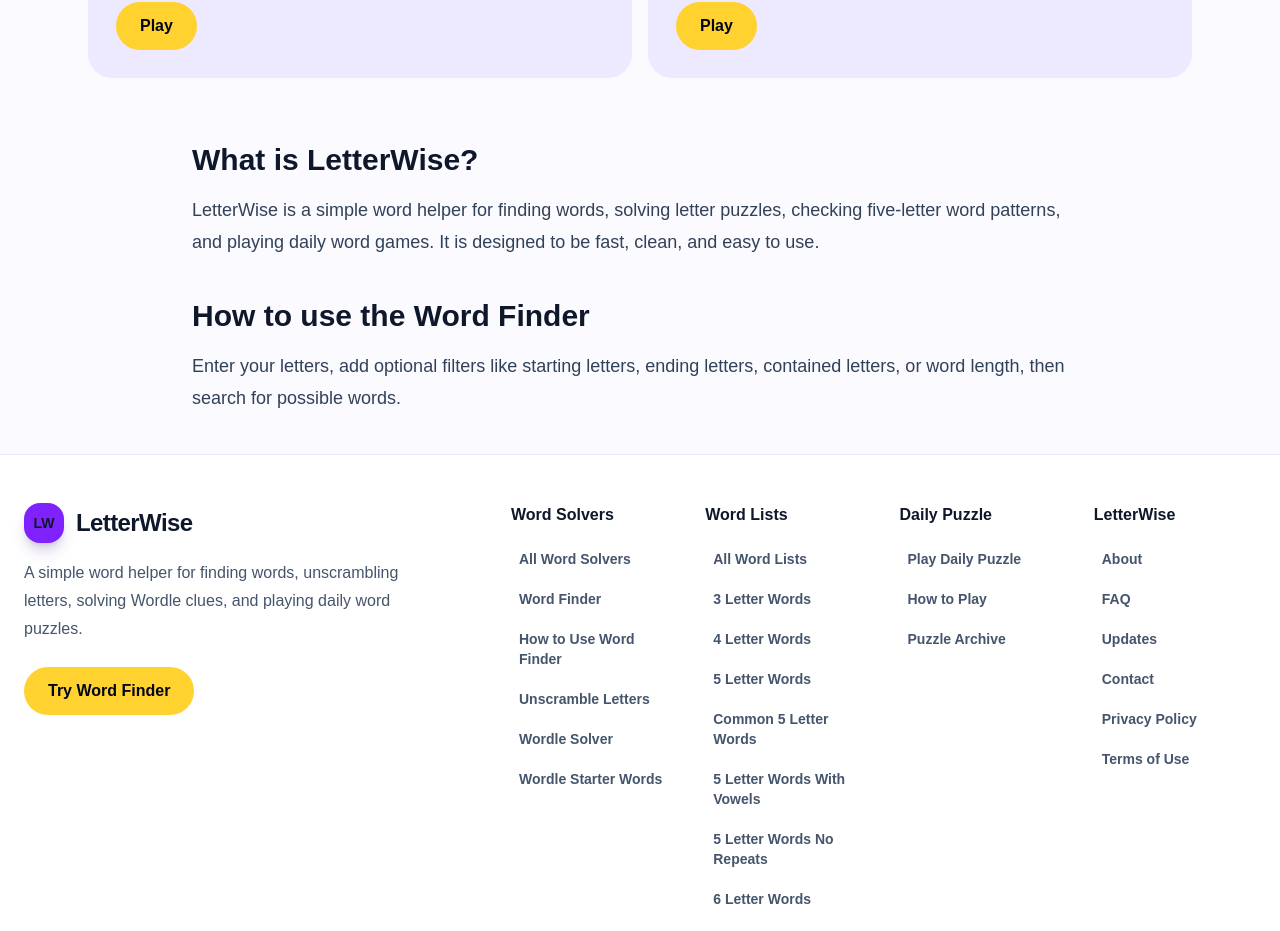
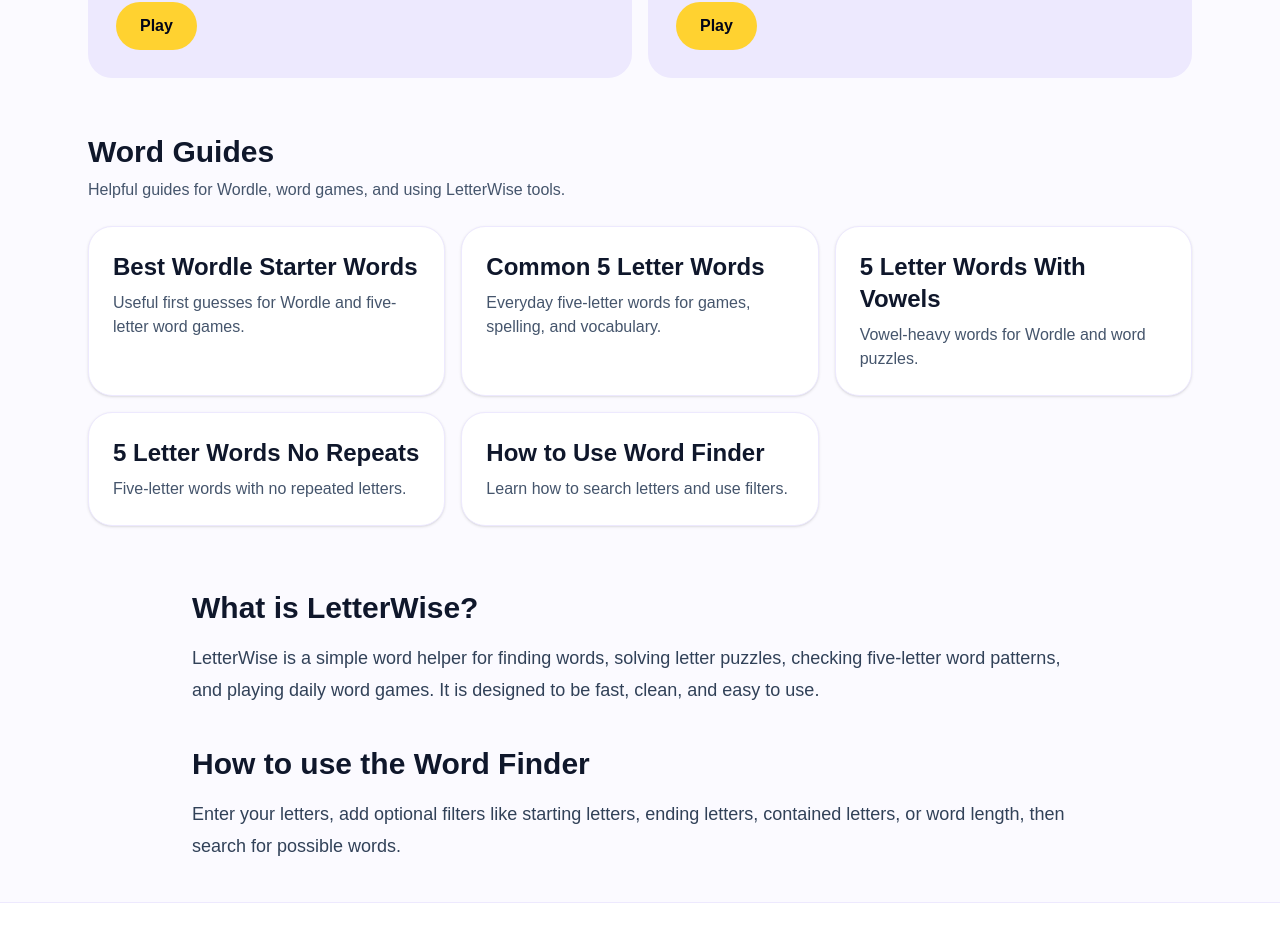
Before and after one commit to LetterWise/letterwise, a Next.js app: page / in a window 1280 px wide. Shown: the part 1559-2490 px from the top of the page. Built offline with nearby package versions, Linux system fonts and the light colour scheme.

Commit message:
git status git add . git commit -m "Add word guide content and links"

```diff
--- a/app/page.tsx
+++ b/app/page.tsx
@@ -21,6 +21,35 @@
   { href: "/5-letter-words-starting-with-a", title: "5 Letter Words Starting With A" },
   { href: "/5-letter-words-containing-e", title: "5 Letter Words Containing E" },
   { href: "/5-letter-words-ending-in-ed", title: "5 Letter Words Ending In ED" },
+];
+
+
+const guideCards = [
+  {
+    href: "/wordle-starter-words",
+    title: "Best Wordle Starter Words",
+    description: "Useful first guesses for Wordle and five-letter word games.",
+  },
+  {
+    href: "/common-5-letter-words",
+    title: "Common 5 Letter Words",
+    description: "Everyday five-letter words for games, spelling, and vocabulary.",
+  },
+  {
+    href: "/5-letter-words-with-vowels",
+    title: "5 Letter Words With Vowels",
+    description: "Vowel-heavy words for Wordle and word puzzles.",
+  },
+  {
+    href: "/5-letter-words-no-repeats",
+    title: "5 Letter Words No Repeats",
+    description: "Five-letter words with no repeated letters.",
+  },
+  {
+    href: "/how-to-use-word-finder",
+    title: "How to Use Word Finder",
+    description: "Learn how to search letters and use filters.",
+  },
 ];
 
 const gameCards = [
@@ -198,6 +227,31 @@
           </div>
         </section>
 
+
+        <section className="mt-14">
+          <div className="flex items-end justify-between gap-4">
+            <div>
+              <h2 className="text-3xl font-black">Word Guides</h2>
+              <p className="mt-2 text-slate-600">
+                Helpful guides for Wordle, word games, and using LetterWise tools.
+              </p>
+            </div>
+          </div>
+
+          <div className="mt-6 grid gap-4 md:grid-cols-2 lg:grid-cols-3">
+            {guideCards.map((card) => (
+              <a
+                key={card.href}
+                href={card.href}
+                className="rounded-3xl border border-violet-100 bg-white p-6 shadow-sm hover:border-violet-300 hover:bg-violet-50"
+              >
+                <h3 className="text-2xl font-black">{card.title}</h3>
+                <p className="mt-2 text-slate-600">{card.description}</p>
+              </a>
+            ))}
+          </div>
+        </section>
+
         <section className="mx-auto mt-16 max-w-4xl text-lg leading-8 text-slate-700">
           <h2 className="text-3xl font-black text-slate-900">
             What is LetterWise?
--- a/app/word-lists/page.tsx
+++ b/app/word-lists/page.tsx
@@ -22,6 +22,15 @@
   { href: "/5-letter-words-ending-in-ing", title: "Ending In ING" },
   { href: "/5-letter-words-ending-in-le", title: "Ending In LE" },
   { href: "/5-letter-words-ending-in-se", title: "Ending In SE" },
+];
+
+
+const guideLinks = [
+  { href: "/wordle-starter-words", title: "Best Wordle Starter Words" },
+  { href: "/common-5-letter-words", title: "Common 5 Letter Words" },
+  { href: "/5-letter-words-with-vowels", title: "5 Letter Words With Vowels" },
+  { href: "/5-letter-words-no-repeats", title: "5 Letter Words No Repeats" },
+  { href: "/how-to-use-word-finder", title: "How to Use Word Finder" },
 ];
 
 const containingLinks = [
@@ -152,6 +161,13 @@
           links={containingLinks}
         />
 
+
+        <LinkGrid
+          title="Word Guides"
+          description="Helpful guides for Wordle, word games, and using LetterWise tools."
+          links={guideLinks}
+        />
+
         <section className="mx-auto mt-16 max-w-4xl text-lg leading-8 text-slate-700">
           <h2 className="text-3xl font-black text-slate-900">
             How to use LetterWise word lists
```
